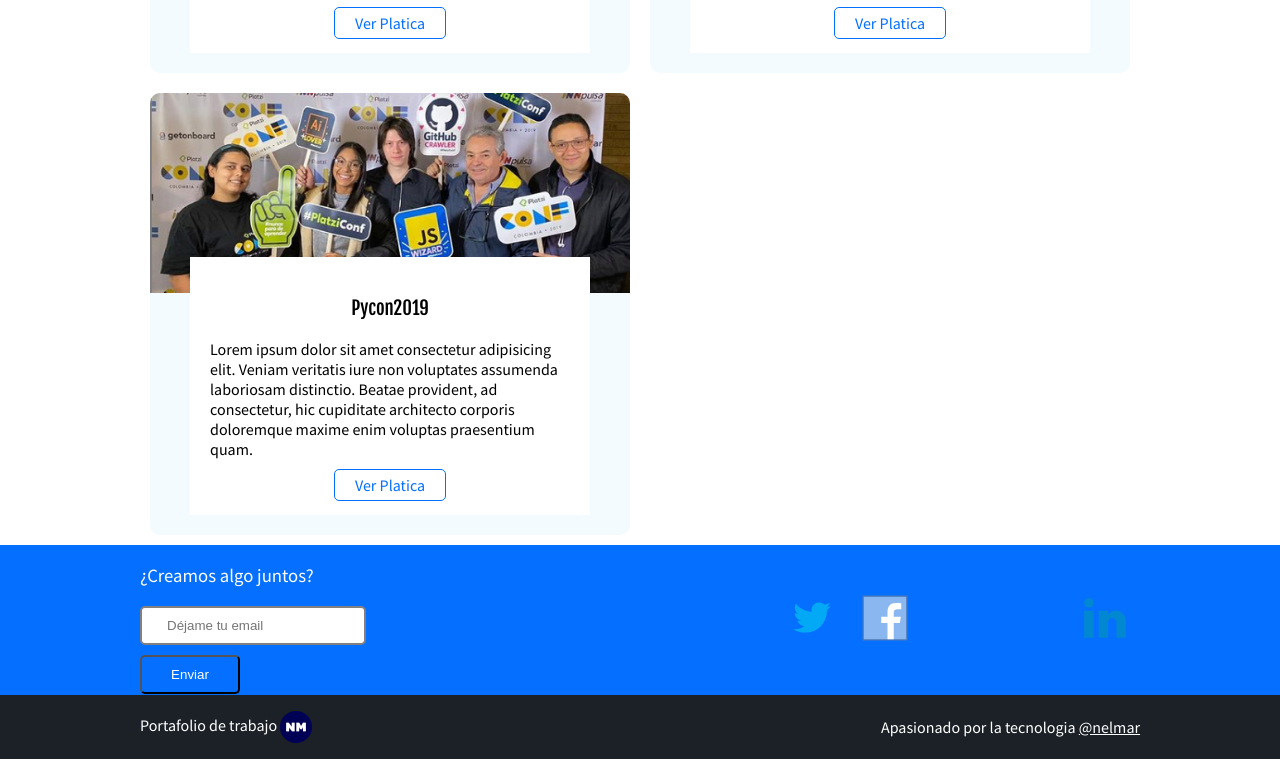
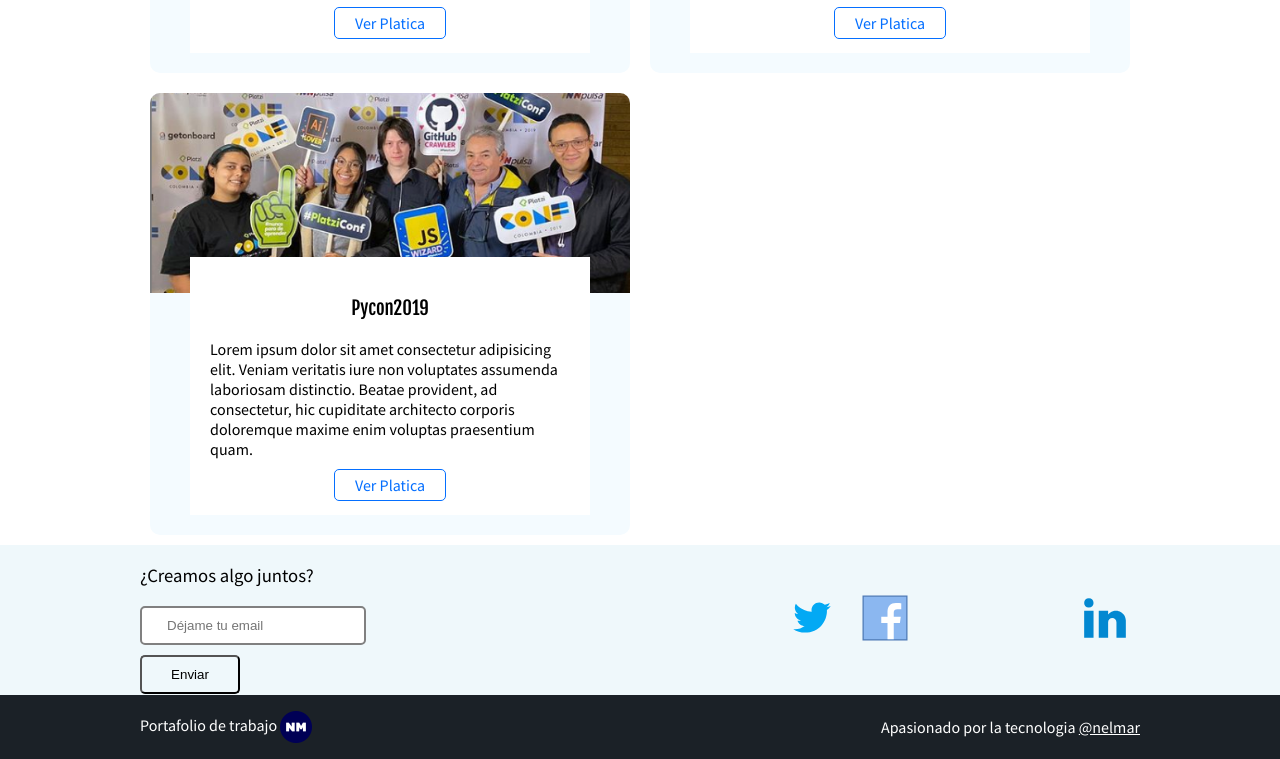
Before and after one commit to devnelmar/devnelmar.github.io, a plain HTML site: page index.html in a window 1280 px wide. Shown: the part 1676-2435 px from the top of the page. Drawn offline with Linux system fonts and the light colour scheme.

Commit message:
second commit

```diff
--- a/css/styles.css
+++ b/css/styles.css
@@ -201,8 +201,8 @@ ol, ul{
 }
 
 .contact{
-  background-color: #056fff;
-  color: white;
+  background-color: #EFF8FB;
+  color: black;
   height: 150px;
   display: flex;
   align-items: center;
@@ -256,7 +256,7 @@ ol, ul{
   display: block;
   margin-top: 10px;
   background: transparent;
-  color: white;
+  color: black;
   width: 100px;
   border-radius: 5px;
   padding: 10px 0;
```
